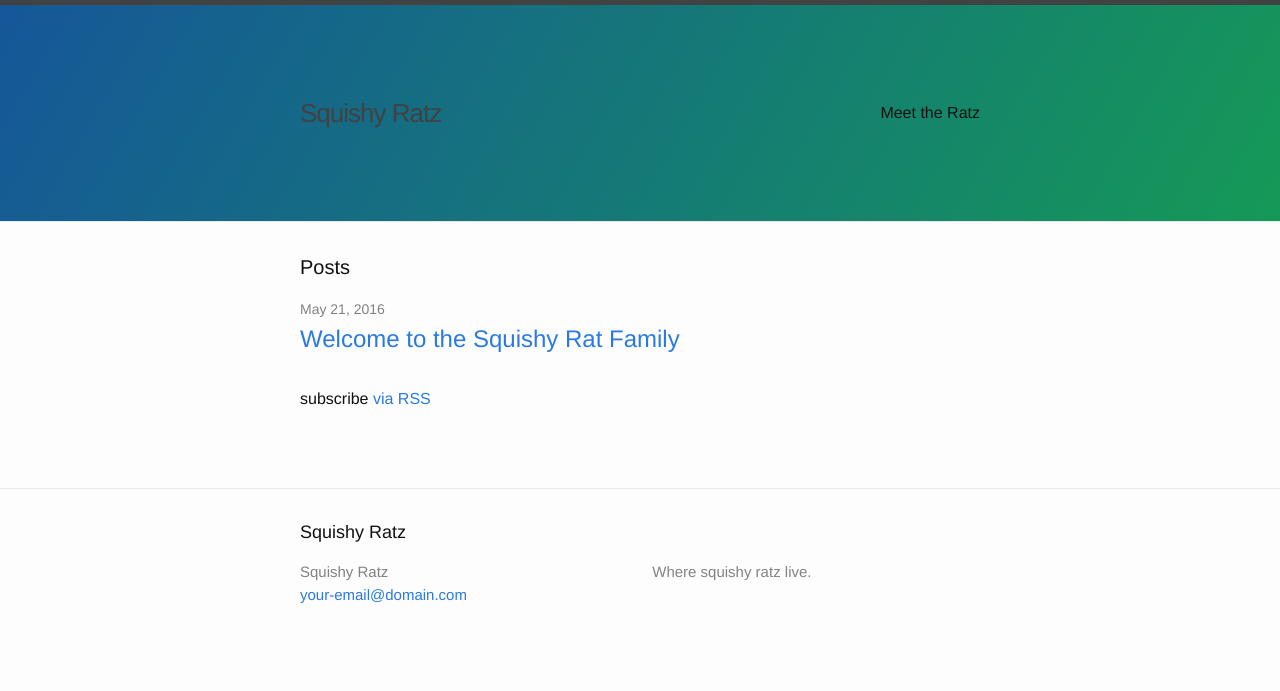
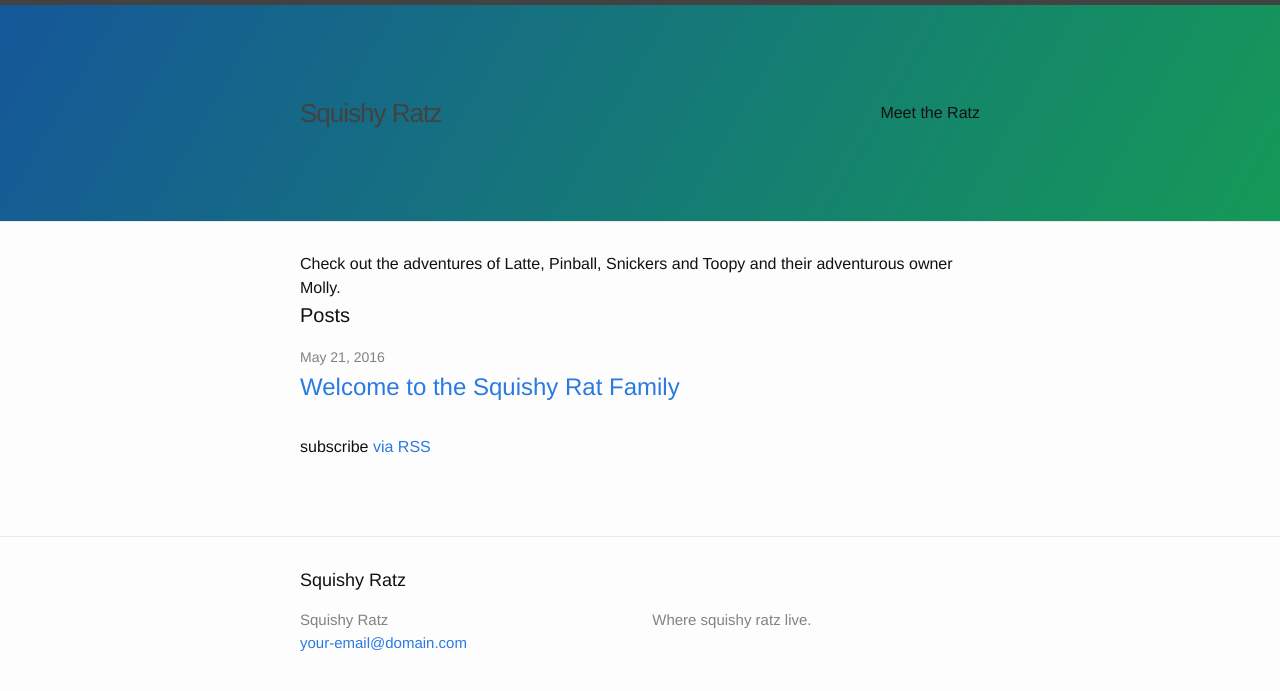
Before and after one commit to squishyratz/squishyratz.github.io, a Jekyll site: the page built from index.html, in a window 1280 px wide. Shown: the top 691 px of the page. Built offline with Jekyll 4.4.1, drawn with Linux system fonts in a browser that asks for light colours.

Commit message:
Fill out the title screen a little more.

```diff
--- a/index.html
+++ b/index.html
@@ -2,6 +2,7 @@
 layout: default
 ---
 
+Check out the adventures of Latte,  Pinball, Snickers and Toopy and their adventurous owner Molly.
 
 <div class="home">
 
```
